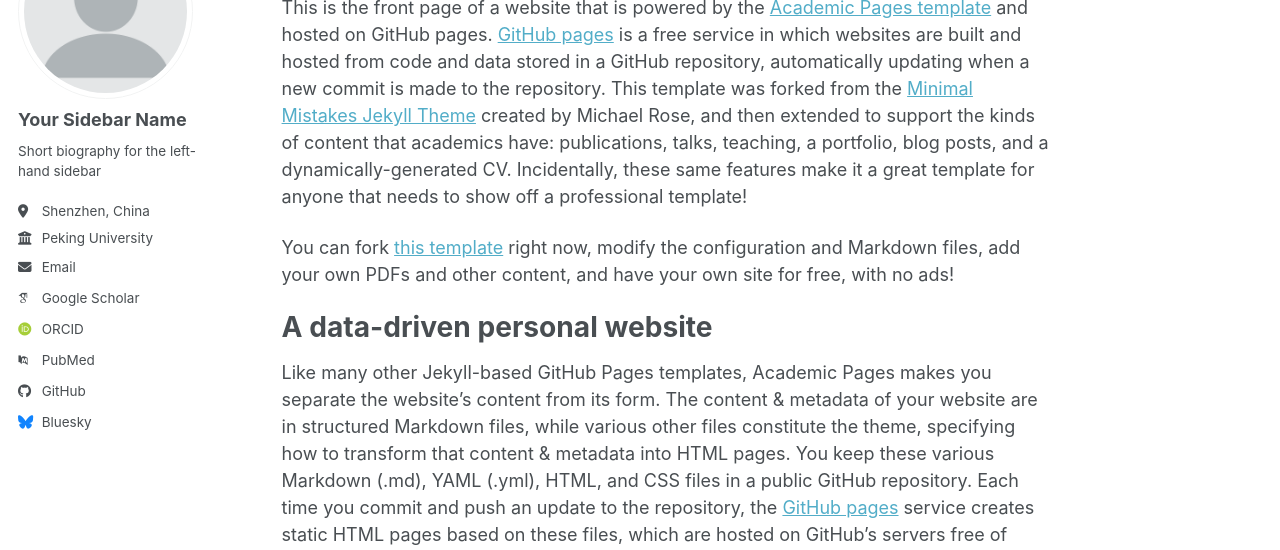
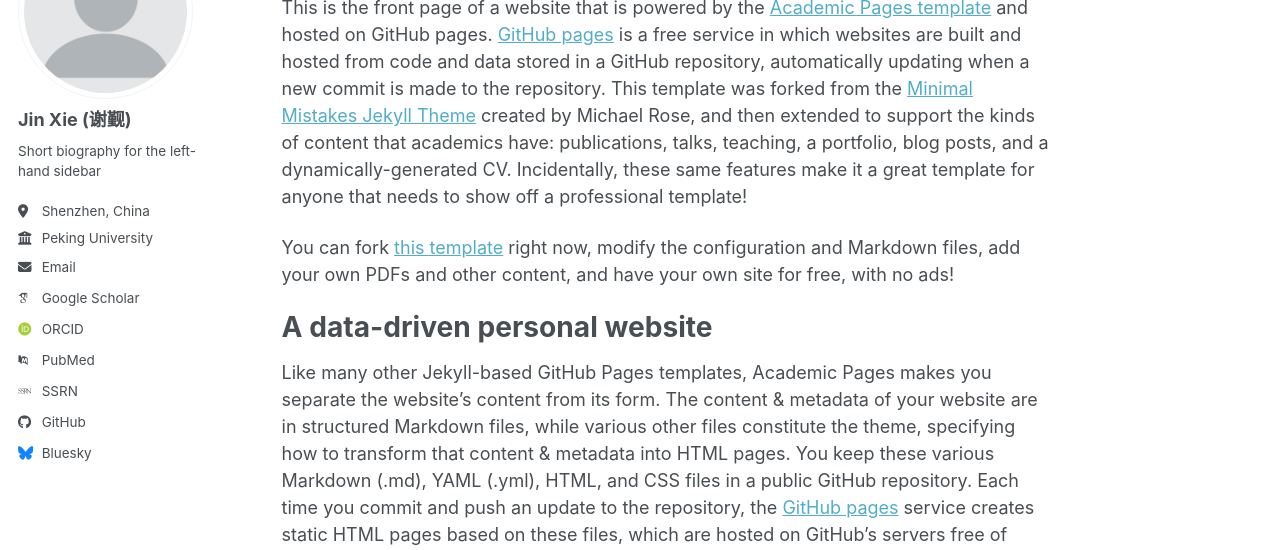
Before and after one commit to MichaelXie-LEO/JinX, a Jekyll site: the page built from _pages/about.md, in a window 1280 px wide. Shown: the part 177-727 px from the top of the page. Built offline with Jekyll 4.4.1, drawn with Linux system fonts in a browser that asks for light colours; some web fonts are replaced; a script bundle is joined from its source files by our own code; library files that are not in the unit come from our copies; some of the changed lines change nothing that is shown.

Commit message:
Update author profile details in _config.yml
Updated author information including name, Google Scholar link, and SSRN link.

```diff
--- a/_config.yml
+++ b/_config.yml
@@ -24,7 +24,7 @@
 author:
   # Biographic information
   avatar           : "profile.png"
-  name             : "Your Sidebar Name"
+  name             : "Jin Xie (谢觐)"
   pronouns         : # example: "she/her"
   bio              : "Short biography for the left-hand sidebar"
   location         : "Shenzhen, China"
@@ -35,12 +35,12 @@
   # Academic websites
   academia         : # URL
   arxiv            : # URL - Update with the correct link to your profile
-  googlescholar    : "https://scholar.google.com/citations?user=PS_CX0AAAAAJ"
+  googlescholar    : "https://scholar.google.com.hk/citations?user=QflOmB4AAAAJ&hl=en"
   inspire-hep      : # URL
   impactstory      : # URL
   orcid            : "https://orcid.org/yourorcidurl"
   semantic         : # URL
-  ssrn             : # URL
+  ssrn             : https://papers.ssrn.com/sol3/cf_dev/AbsByAuth.cfm?per_id=1745352
   pubmed           : "https://www.ncbi.nlm.nih.gov/pubmed/?term=john+snow"
   researchgate     : # URL
   scopus           : # URL
```
